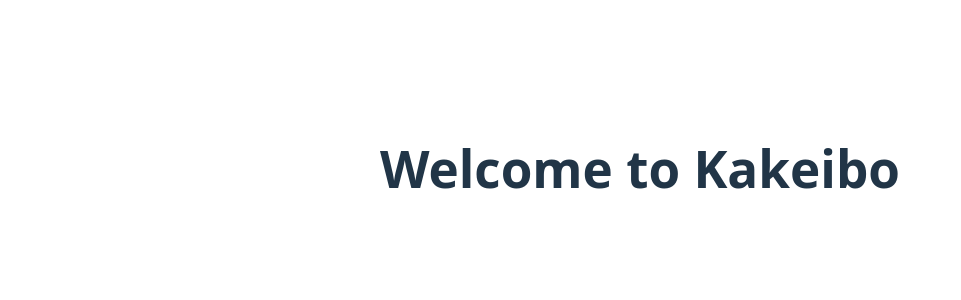
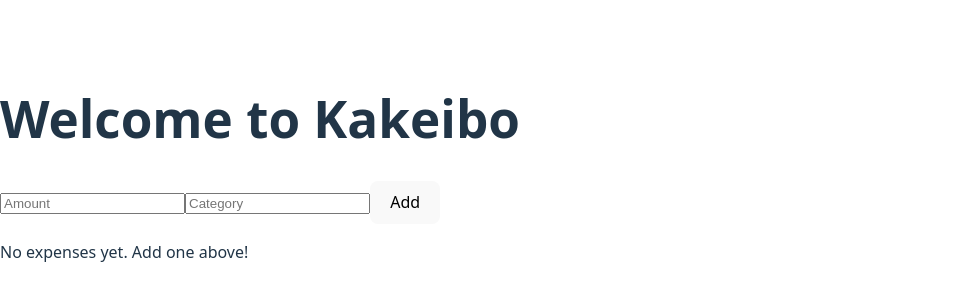
Before and after one commit to MaddRussian/kakeibo, a React (Vite) app: page / in a window 1280 px wide. Shown: the part 232-532 px from the top of the page, without its empty margins (0-961 px from the left). Built offline with nearby package versions, Linux system fonts and the light colour scheme.

Commit message:
created ExpenseList component

```diff
--- a/src/App.jsx
+++ b/src/App.jsx
@@ -1,12 +1,21 @@
-import './App.css'
+import { useState } from "react";
+import AddExpenseForm from "./components/AddExpenseForm";
+import ExpenseList from "./components/ExpenseList";
 
 function App() {
+  const [expenses, setExpenses] = useState([]);
+
+  const addExpense = (expense) => {
+    setExpenses([...expenses, expense]);
+  };
 
   return (
     <div className="App">
       <h1>Welcome to Kakeibo</h1>
+      <AddExpenseForm onAdd={addExpense} />
+      <ExpenseList expenses={expenses} />
     </div>
-  )
+  );
 }
 
 export default App
--- /dev/null
+++ b/src/components/ExpenseList.jsx
@@ -0,0 +1,15 @@
+export default function ExpenseList({ expenses }) {
+  if (expenses.length === 0) {
+    return <p>No expenses yet. Add one above!</p>;
+  }
+
+  return (
+    <ul>
+      {expenses.map((expense, index) => (
+        <li key={index}>
+          {expense.amount}円 - {expense.category} ({expense.date.toLocaleDateString()})
+        </li>
+      ))}
+    </ul>
+  );
+}
```
